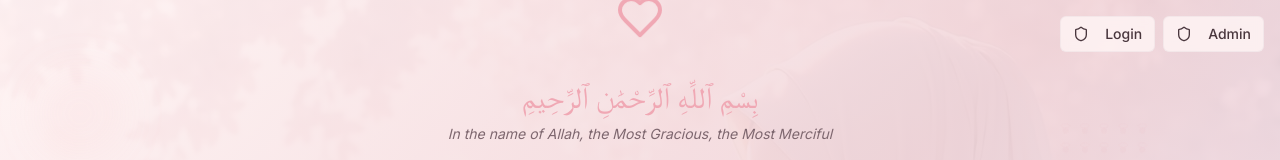
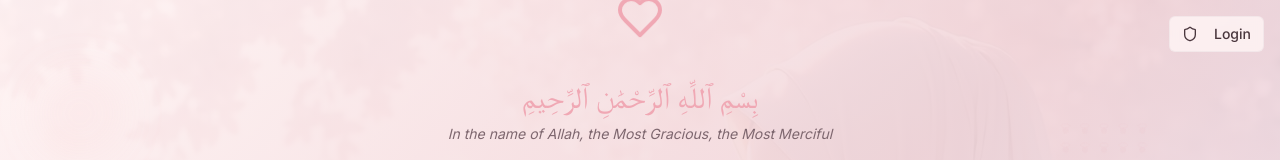
Before and after one commit to mahathirmuh/soft-hue-ceremony, a React (Vite) app: page / in a window 1280 px wide. Shown: the top 160 px of the page. Built offline with nearby package versions, Linux system fonts and the light colour scheme; no server answers; the database is empty.

Commit message:
Remove admin button and route
Removes the admin button from the main page and the route to the admin page.

```diff
--- a/src/App.tsx
+++ b/src/App.tsx
@@ -5,7 +5,6 @@ import { QueryClient, QueryClientProvider } from "@tanstack/react-query";
 import { BrowserRouter, Routes, Route } from "react-router-dom";
 import Index from "./pages/Index";
 import NotFound from "./pages/NotFound";
-import Admin from "./pages/Admin";
 import Auth from "./pages/Auth";
 
 const queryClient = new QueryClient();
@@ -18,7 +17,6 @@ const App = () => (
       <BrowserRouter>
         <Routes>
           <Route path="/" element={<Index />} />
-          <Route path="/admin" element={<Admin />} />
           <Route path="/auth" element={<Auth />} />
           {/* ADD ALL CUSTOM ROUTES ABOVE THE CATCH-ALL "*" ROUTE */}
           <Route path="*" element={<NotFound />} />
--- a/src/pages/Index.tsx
+++ b/src/pages/Index.tsx
@@ -28,15 +28,6 @@ const Index = () => {
           <Shield className="h-4 w-4 mr-2" />
           Login
         </Button>
-        <Button
-          variant="outline"
-          size="sm"
-          onClick={() => navigate("/admin")}
-          className="bg-background/80 backdrop-blur-sm border-border/50 hover:bg-accent/50"
-        >
-          <Shield className="h-4 w-4 mr-2" />
-          Admin
-        </Button>
       </div>
 
       <AutoPlayMusic />
```
